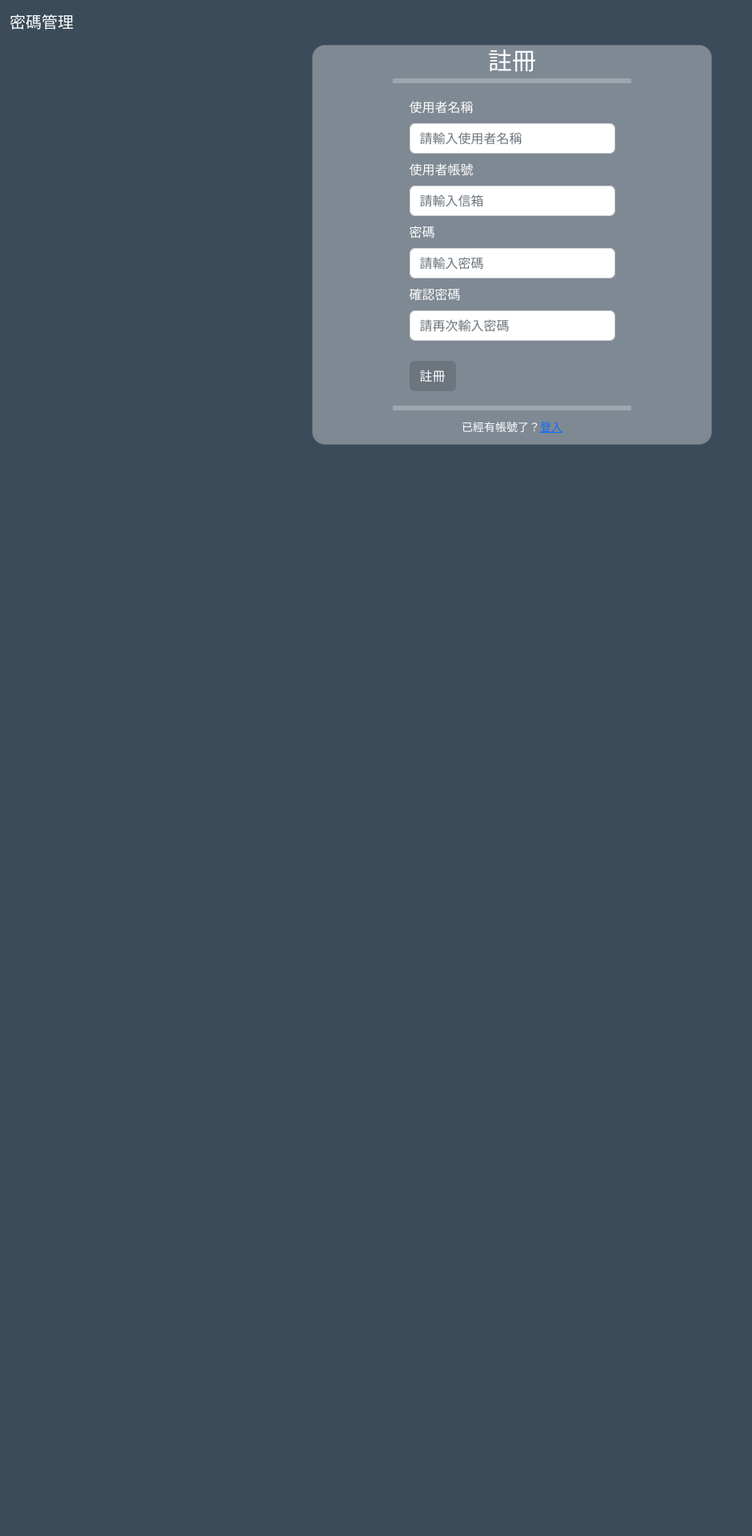
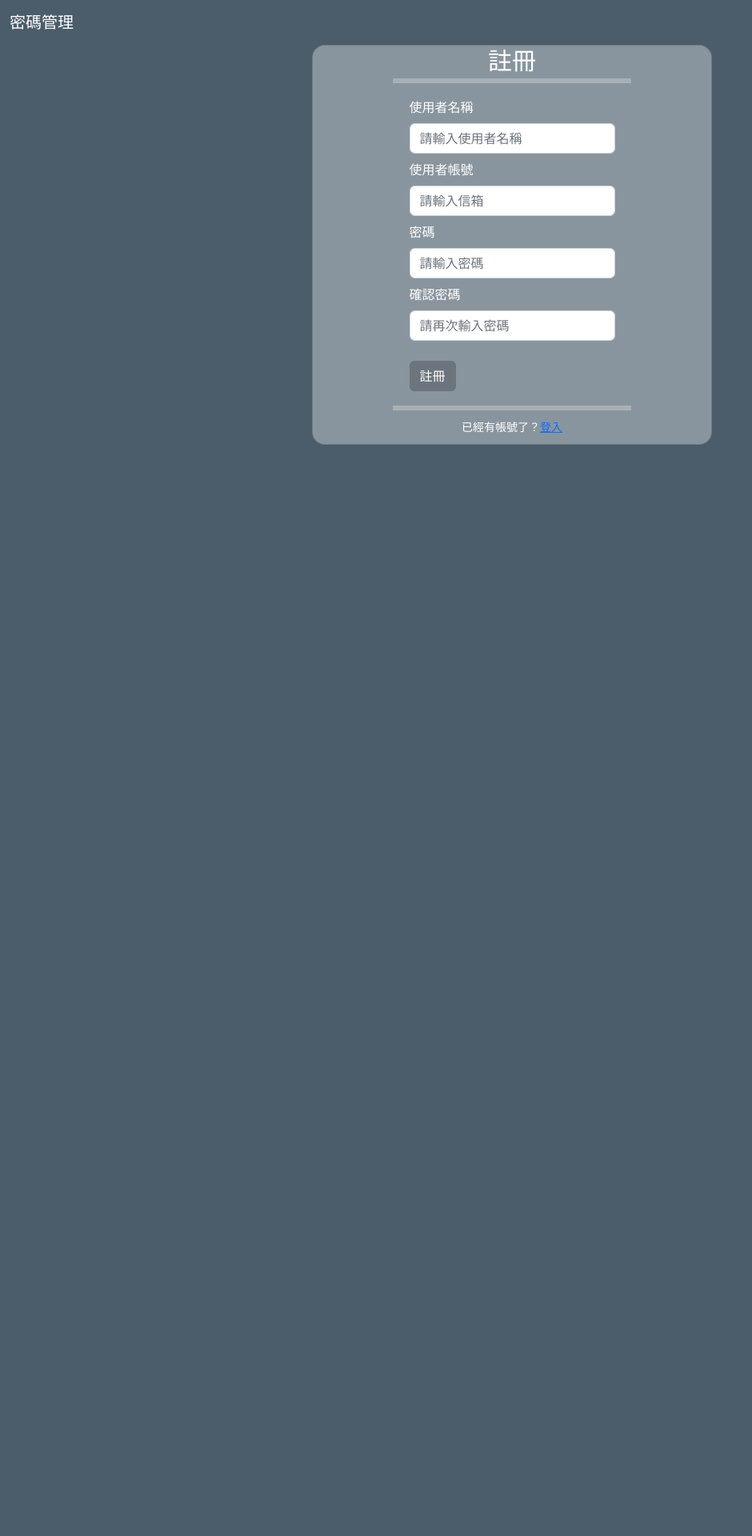
Before and after one commit to StarrySkyYX/password_manager, a Flask app: page /websites/register.html in a window 1280 px wide. Shown: the top 1920 px of the page at 80% size, without its empty margins (0-940 px from the left). After the commit the page ends 556 px from the top, so only its background shows below. Run offline with Flask 3, Linux system fonts and the light colour scheme.

Commit message:
刪除過長的頁面並更改背景顏色
我的螢幕色差太嚴重了，在手機上看後才改顏色

```diff
--- a/templates/websites/register.html
+++ b/templates/websites/register.html
@@ -3,8 +3,7 @@
 <head>
     <style>
     #register {
-        background-color: #3B4B59;
-        height: 3000px;
+        background-color: #4b5c6b;
     }
 
     #registerCard {
```
